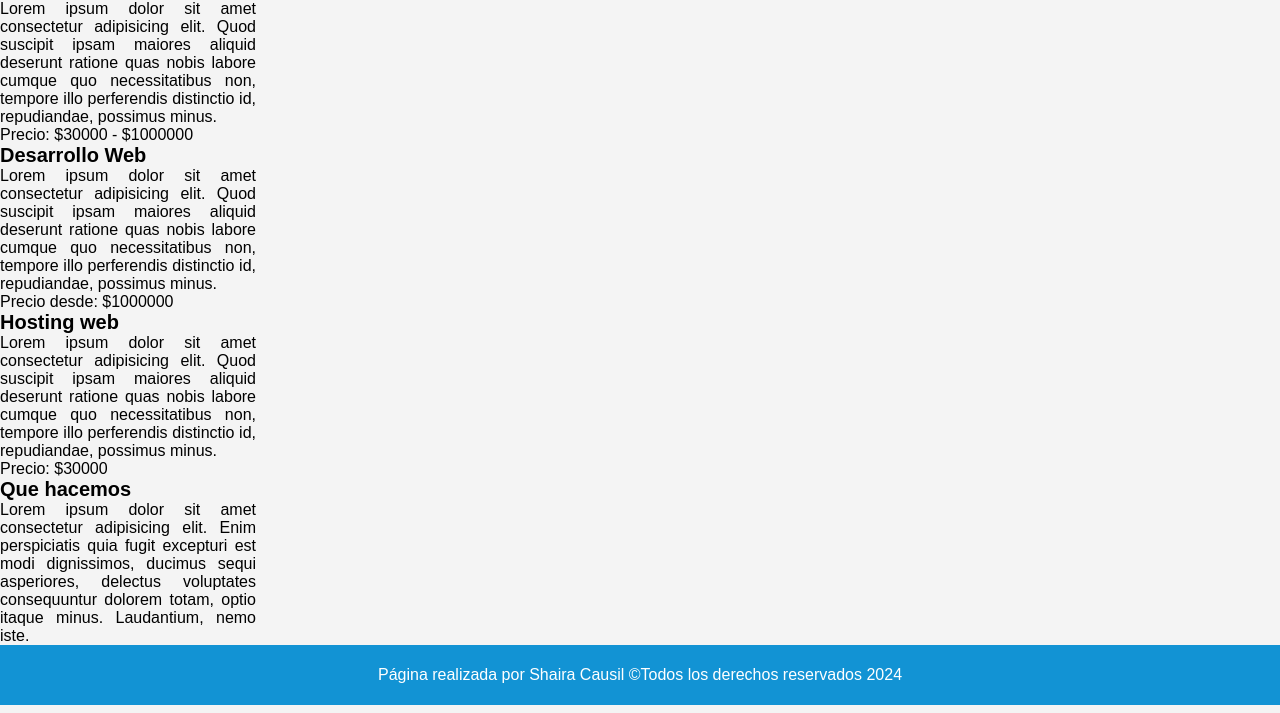
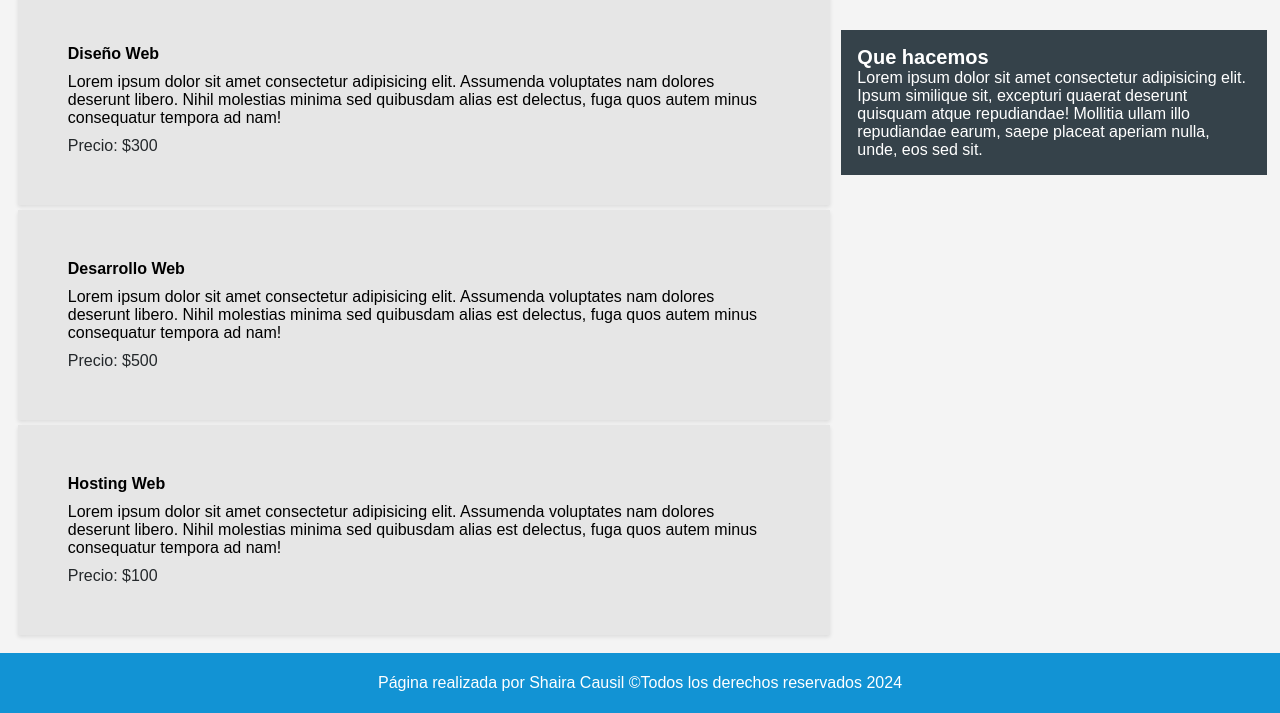
Before and after one commit to Shaicausil/proyectoGraphel, a plain HTML site: page templates/servicios.html in a window 1280 px wide. Shown: the part 216-929 px from the top of the page. Drawn offline with Linux system fonts and the light colour scheme.

Commit message:
Update servicios.html

```diff
--- a/templates/servicios.html
+++ b/templates/servicios.html
@@ -4,10 +4,8 @@
     <meta charset="UTF-8">
     <meta name="viewport" content="width=device-width, initial-scale=1.0">
     <title>Graphel | Servicios</title>
-    <link rel="stylesheet" href="../styles/styles.css">
-    <link rel="preconnect" href="https://fonts.googleapis.com">
-    <link rel="preconnect" href="https://fonts.gstatic.com" crossorigin>
-    <link href="https://fonts.googleapis.com/css2?family=Open+Sans:ital,wght@0,300..800;1,300..800&display=swap" rel="stylesheet">
+     <link rel="stylesheet" href="../styles/styles.css">
+
 </head>
 <body>
     <main>
@@ -27,30 +25,35 @@
                 <button class="buttonS">Suscribete</button>
             </div>
         </nav>
-        <section class="contenido">
-            <div class="contenidoLeft">
-                <h3>Servicios</h3>
-                <div class="serviceBox">
-                    <h3>Diseño web</h3>
-                    <p class="texto">Lorem ipsum dolor sit amet consectetur adipisicing elit. Quod suscipit ipsam maiores aliquid deserunt ratione quas nobis labore cumque quo necessitatibus non, tempore illo perferendis distinctio id, repudiandae, possimus minus.</p>
-                    <p>Precio: $30000 - $1000000</p>
-                </div>
-                <div class="serviceBox">
-                    <h3>Desarrollo Web</h3>
-                    <p class="texto">Lorem ipsum dolor sit amet consectetur adipisicing elit. Quod suscipit ipsam maiores aliquid deserunt ratione quas nobis labore cumque quo necessitatibus non, tempore illo perferendis distinctio id, repudiandae, possimus minus.</p>
-                    <p>Precio desde: $1000000</p>
-                </div>
-                <div class="serviceBox">
-                    <h3>Hosting web</h3>
-                    <p class="texto">Lorem ipsum dolor sit amet consectetur adipisicing elit. Quod suscipit ipsam maiores aliquid deserunt ratione quas nobis labore cumque quo necessitatibus non, tempore illo perferendis distinctio id, repudiandae, possimus minus.</p>
-                    <p>Precio: $30000</p>
+
+        <div class="block-servicios">
+            <div class="servicios-container">
+                <div class="servicios-content">
+                    <div class="servicios-text">
+                        <h3>Servicios</h3>
+                        <div class="servicio-item">
+                            <h4>Diseño Web</h4>
+                            <p>Lorem ipsum dolor sit amet consectetur adipisicing elit. Assumenda voluptates nam dolores deserunt libero. Nihil molestias minima sed quibusdam alias est delectus, fuga quos autem minus consequatur tempora ad nam!</p>
+                            <p class="precio">Precio: $300</p>
+                        </div>
+                        <div class="servicio-item">
+                            <h4>Desarrollo Web</h4>
+                            <p>Lorem ipsum dolor sit amet consectetur adipisicing elit. Assumenda voluptates nam dolores deserunt libero. Nihil molestias minima sed quibusdam alias est delectus, fuga quos autem minus consequatur tempora ad nam!</p>
+                            <p class="precio">Precio: $500</p>
+                        </div>
+                        <div class="servicio-item">
+                            <h4>Hosting Web</h4>
+                            <p>Lorem ipsum dolor sit amet consectetur adipisicing elit. Assumenda voluptates nam dolores deserunt libero. Nihil molestias minima sed quibusdam alias est delectus, fuga quos autem minus consequatur tempora ad nam!</p>
+                            <p class="precio">Precio: $100</p>
+                        </div>
+                    </div>
                 </div>
             </div>
-            <div class="contenidoRigth">
+            <div class="text-grey-3">
                 <h3>Que hacemos</h3>
-                <p class="texto">Lorem ipsum dolor sit amet consectetur adipisicing elit. Enim perspiciatis quia fugit excepturi est modi dignissimos, ducimus sequi asperiores, delectus voluptates consequuntur dolorem totam, optio itaque minus. Laudantium, nemo iste.</p>
+                <p>Lorem ipsum dolor sit amet consectetur adipisicing elit. Ipsum similique sit, excepturi quaerat deserunt quisquam atque repudiandae! Mollitia ullam illo repudiandae earum, saepe placeat aperiam nulla, unde, eos sed sit.</p>
             </div>
-        </section>
+        </div>
         <footer>
             <p id="foot">Página realizada por Shaira Causil &copy;Todos los derechos reservados 2024</p>
         </footer>
```
